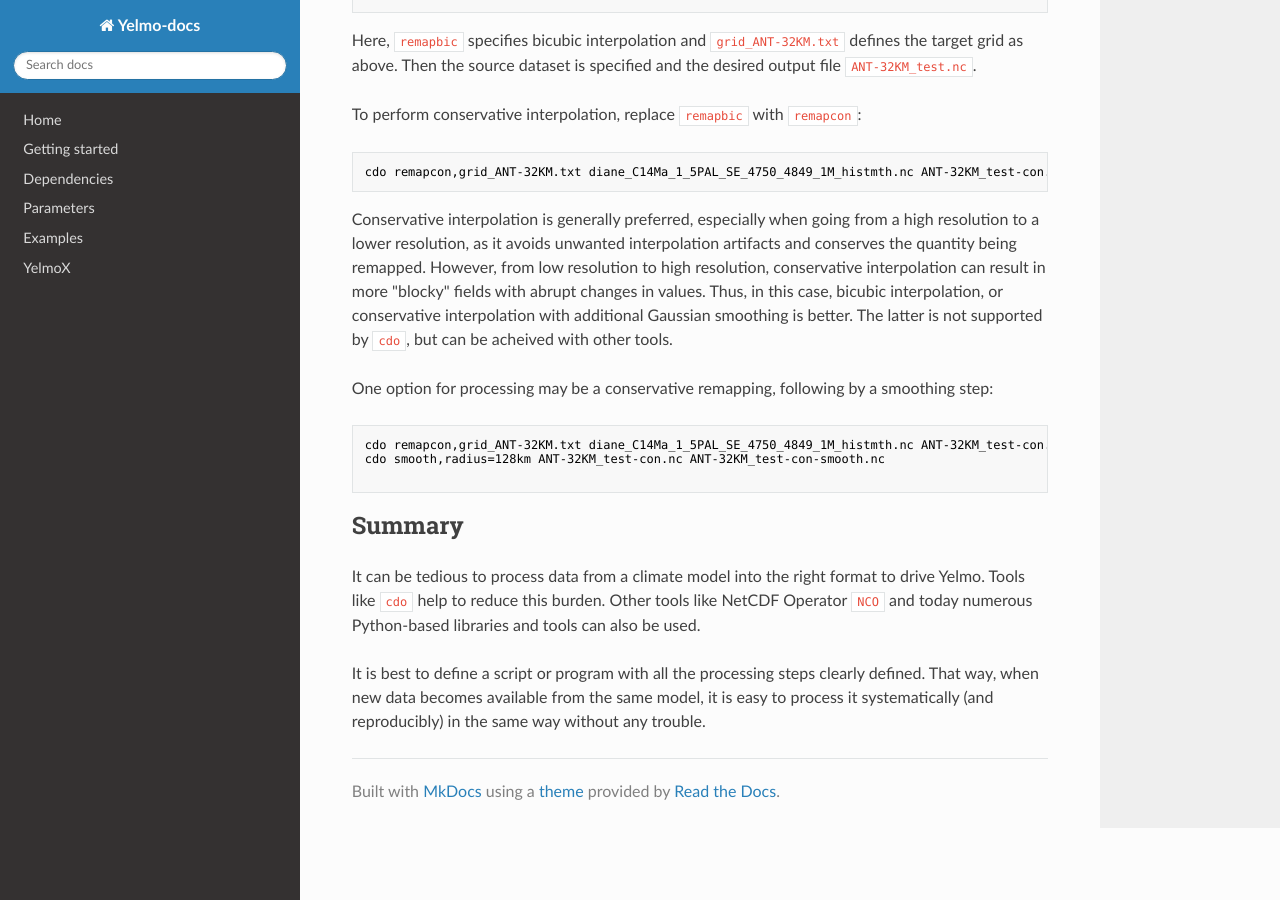
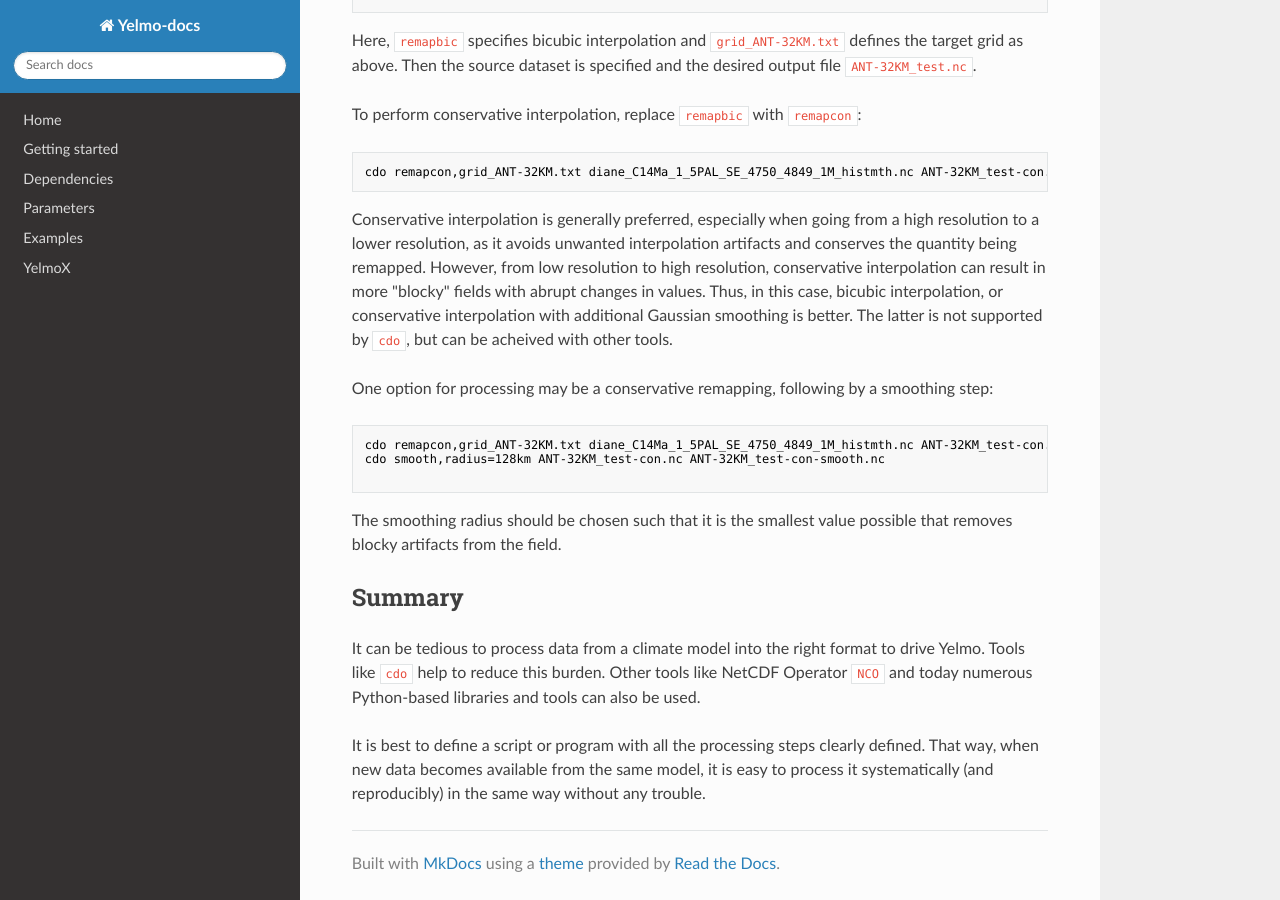
Before and after one commit to palma-ice/yelmo-docs, an MkDocs documentation site: the page built from docs/remapping.md, in a window 1280 px wide and 900 px high, scrolled down 2492 px. Built offline with MkDocs 1.6.1, drawn with Linux system fonts in a browser that asks for light colours; nearby versions of some CDN libraries.

Commit message:
Updated remapping.

````diff
--- a/docs/remapping.md
+++ b/docs/remapping.md
@@ -123,6 +123,8 @@ cdo smooth,radius=128km ANT-32KM_test-con.nc ANT-32KM_test-con-smooth.nc
 
 ```
 
+The smoothing radius should be chosen such that it is the smallest value possible that removes blocky artifacts from the field.
+
 ## Summary
 
 It can be tedious to process data from a climate model into the right format to drive Yelmo. Tools like `cdo` help to reduce this burden. Other tools like NetCDF Operator `NCO` and today numerous Python-based libraries and tools can also be used.
````
